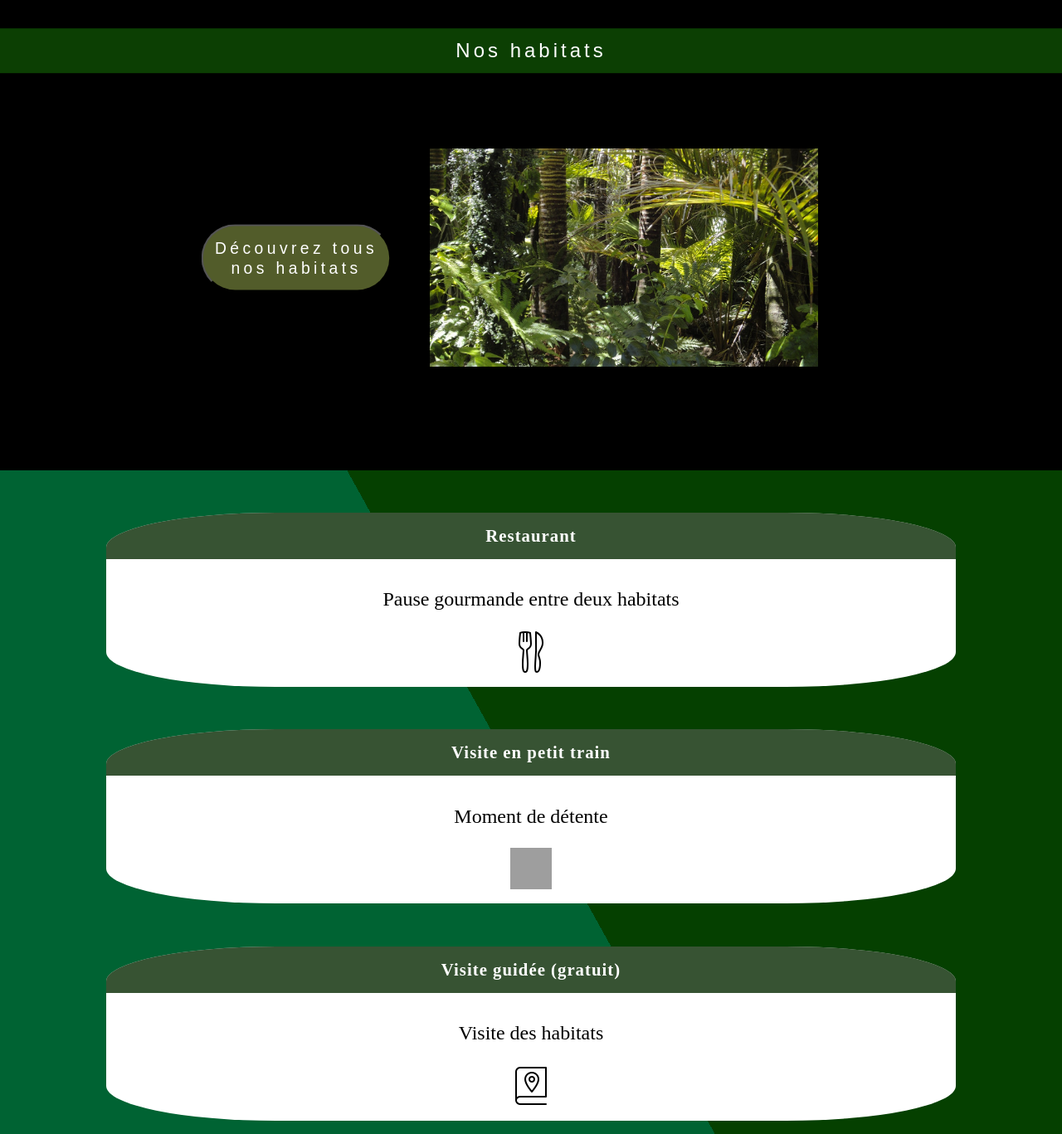
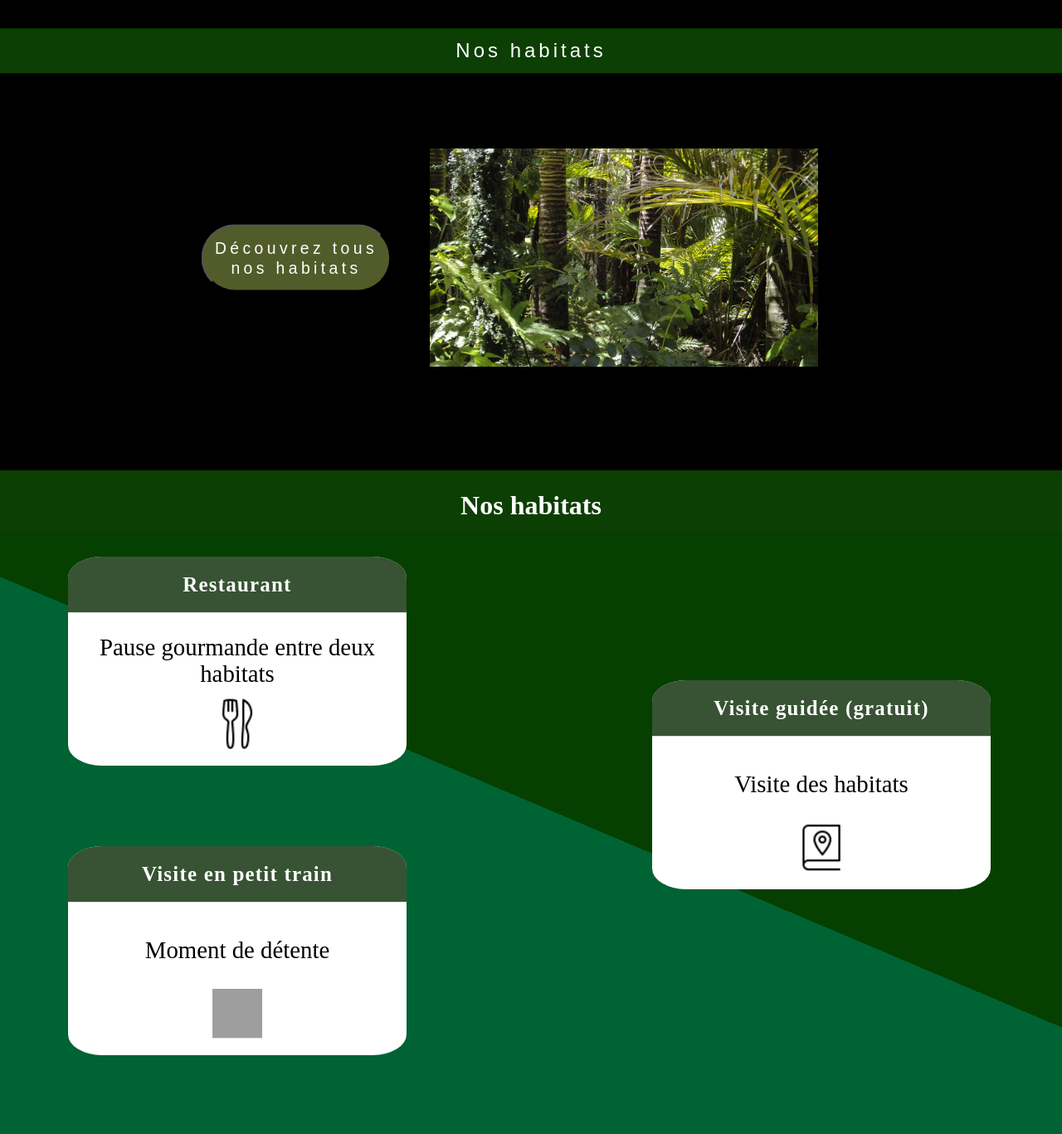
Before and after one commit to ValentinBurillier/zoo-arcadia, a Symfony app: template templates/pages/home.html.twig in a window 1280 px wide; the page is wider, and only the part inside the window is pictured. Shown: the part 1601-2968 px from the top of that part at 83% size. Run offline with Twig, Linux system fonts and the light colour scheme; the template is opened without the code that fills it, so the values that code supplies are empty; some libraries are stand-ins or nearby versions; some web fonts are replaced; grey boxes are pictures that could not be loaded.

Commit message:
end responsive fifth section homepage mobil to computer

```diff
--- a/templates/components/homePage/fifthSection.html.twig
+++ b/templates/components/homePage/fifthSection.html.twig
@@ -1,5 +1,6 @@
 {% block fifthSection %}
   <section id="fifthSection">
+  <h2>Nos habitats</h2>
     <div class="container">
       <div>
         <h3>Restaurant</h3>
--- a/templates/components/homePage/fourthSection.html.twig
+++ b/templates/components/homePage/fourthSection.html.twig
@@ -1,6 +1,6 @@
 {% block fourthSection %}
 <section id="fourthSection">
-  <h2>Nos habitats</h2>
+  <h2>Nos services</h2>
   <div class="fourthSection__container">
     <img src="{{asset('assets/images/foret.jpg')}}" />
   </div>
```
Also changed, not shown: public/assets/css/styles.css, public/assets/scss/layouts/homepage/_fifthSection.scss, 1 other file.
